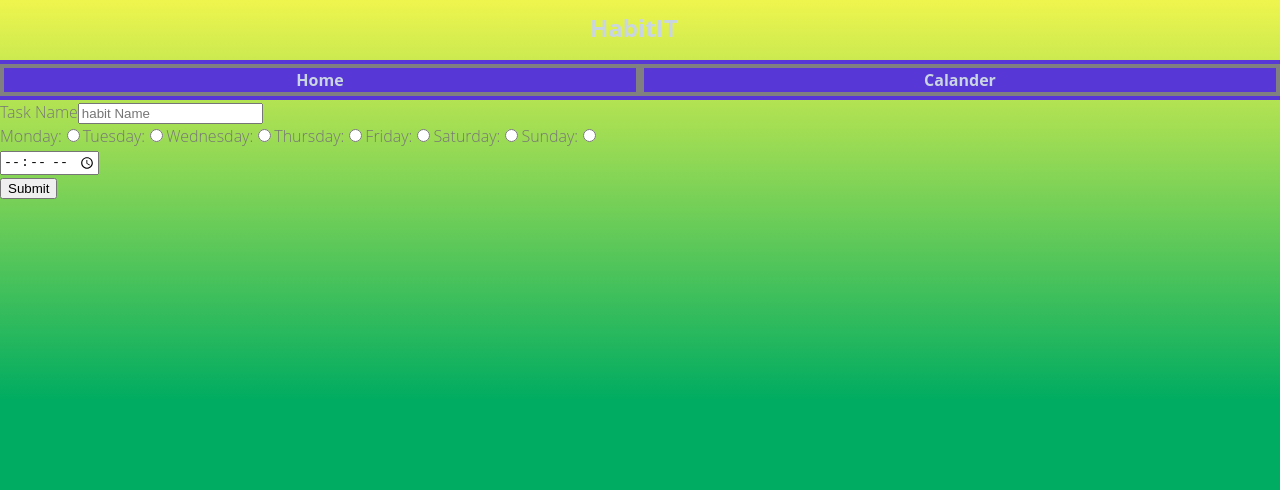
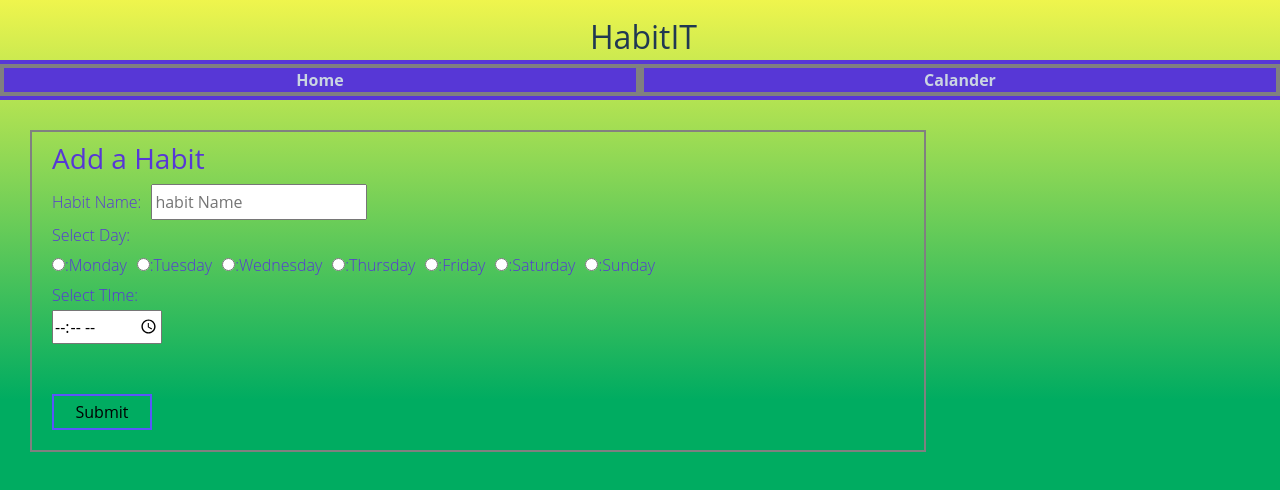
Before and after one commit to NasikhCL/test-habit-tracker, a React (Create React App) app: page /add in a window 1280 px wide. Shown: the top 490 px of the page. Built offline with nearby package versions, Linux system fonts and the light colour scheme.

Commit message:
calendar hint added

```diff
--- a/public/index.html
+++ b/public/index.html
@@ -3,6 +3,9 @@
   <head>
     <meta charset="utf-8">
     <meta name="viewport" content="width=device-width, initial-scale=1">
+    <!-- bootstrap CSS only -->
+    <link href="https://cdn.jsdelivr.net/npm/bootstrap@5.2.2/dist/css/bootstrap.min.css" rel="stylesheet" integrity="sha384-Zenh87qX5JnK2Jl0vWa8Ck2rdkQ2Bzep5IDxbcnCeuOxjzrPF/et3URy9Bv1WTRi" crossorigin="anonymous">
+
     <link rel="stylesheet" href="style.css">
     <!--
       Notice the use of %PUBLIC_URL% in the tag above.
--- a/public/style.css
+++ b/public/style.css
@@ -15,8 +15,7 @@ h2{
     text-shadow: #242B2E;
     width: 100%;
     height: 60px;
-    /* background-color:  */
-    color: #CAD5E2;
+    color: #203852;
 
 }
 
@@ -48,7 +47,8 @@ h2{
 }
 .navigator-route{
     width: 50vw;
-    height: 100%;border: 4px solid grey;
+    height: 100%;
+    border: 4px solid grey;
     box-sizing: border-box;
     /* border: 1px solid black; */
     text-align: center;
@@ -66,8 +66,6 @@ h2{
   width: 100%;
   margin: auto;
   margin-top: 10px;
-  /* position: relative; */
-  /* border: 1px solid blue; */
   height: 60vh;
   overflow-y: scroll;
 }
@@ -76,16 +74,18 @@ h2{
   width: 100px;
   height: 100px;
   border-radius: 50%;
-  background-color: aqua;
+  /* background-color: aqua; */
   position: fixed;
   right: 30px;
   bottom: 30px;
-  transition: all .3s ease-in-out;cursor: pointer;
+  transition: all .3s ease-in-out;
+  cursor: pointer;
 }
 .add-task-btn:hover{
   transform: scale(1.05);
 
 }
+
 .card{
   margin: auto;
   margin-bottom: 20px;
@@ -133,3 +133,50 @@ h2{
 .delete-btn:hover{
   transform: scale(1.2);
 }
+
+
+.add-task-container{
+  line-height: 30px;
+  color:#5737D6;
+  width:70%;
+  margin: 30px;
+  border: 2px solid grey ;
+  padding: 10px 0 20px 20px;
+  transition: all .3s ease-in-out;
+
+
+}
+
+.add-task-container:hover{
+
+background-color:#eeeeee ;
+}
+.input-habit-name{
+  margin-left:10px;
+}
+
+.select-weeks label{
+  margin-right: 10px;
+}
+.set-time{
+  /* padding-left: 10px; */
+}
+.submit-btn{
+  margin-top:50px;
+  /* margin-left:30px; */
+  background-color: transparent;
+  border: 2px solid #5B54FA;
+  width:100px;
+  transition: all .3s ease-in-out;
+
+}
+.submit-btn:hover{
+  background-color: #5B54FA;
+  color:#CAD5E2
+}
+@media screen and (max-width:450px) {
+  .add-task-container{
+    width:80%
+  }
+
+}
--- a/src/components/Addhabit.js
+++ b/src/components/Addhabit.js
@@ -63,47 +63,52 @@ console.log(habit)
 
 
     return(
-            <div className='ui container'>
-            <form className="ui form" onSubmit={(e) => { onSubmit(e) }}>
+            <div className='add-task-container'>
+                <h3>Add a Habit</h3>
+            <form className="form" onSubmit={(e) => { onSubmit(e) }}>
                 <div className="field">
-                    <label>Task Name</label>
-                    <input type="text" value={habit.habitName} placeholder="habit Name" onChange={(e) => { setHabit({habitName : e.target.value}) }} />
+                    <label>Habit Name: </label>
+                    <input type="text" className="input-habit-name" value={habit.habitName} placeholder="habit Name" onChange={(e) => { setHabit({habitName : e.target.value}) }} />
                 </div>
                 <div className="select-weeks">
+                    <label>Select Day:</label>
+                    <br/>
                     <label>
-                        Monday:
                         <input type='radio' name="week" value="MON" checked={week.week === 'MON'} onChange={onChange} />
+                        :Monday
                     </label>
                     <label>
-                        Tuesday:
                         <input type='radio' name="week" value="TUE"  checked={week.week === 'TUE'} onChange={onChange} />
+                        :Tuesday
                     </label>
                     <label>
-                        Wednesday:
                         <input type='radio' name="week" value="WED" checked={week.week === 'WED'} onChange={onChange} />
+                        :Wednesday
                     </label>
 
                     <label>
-                        Thursday:
                         <input type='radio' name="week" value="THU" checked={week.week === 'THU'} onChange={onChange} />
+                        :Thursday
                     </label>
                     <label>
-                        Friday:
                         <input type='radio' name="week" value="FRI" checked={week.week === 'FRI'} onChange={onChange} />
+                        :Friday
                     </label>
                     <label>
-                        Saturday:
                         <input type='radio' name="week" value="SAT" checked={week.week === 'SAT'} onChange={onChange} />
+                        :Saturday
                     </label>
                     <label>
-                        Sunday:
                         <input type='radio' name="week" value="SUN" checked={week.week === 'SUN'} onChange={onChange} />
+                        :Sunday
                     </label>
                 </div>
                 <div className="set-time">
-                    <input type='time' value={time} onChange={(e)=> setTime(e.target.value)}/>
+                <label>Select TIme:</label>
+                    <br/>
+                    <input type='time' className="set-time" value={time} onChange={(e)=> setTime(e.target.value)}/>
                 </div>
-                <button className="ui button primary" type="submit">Submit</button>
+                <button className="submit-btn" type="submit">Submit</button>
             </form>
 
         </div>
--- a/src/components/CalenderContainer.js
+++ b/src/components/CalenderContainer.js
@@ -30,6 +30,31 @@ export default function CalanderContainer() {
   })
   return (
     <div>
+      <div className="calander-hint">
+        <div>calander hint</div>
+        <div className="hint-box-container">
+          <div className="hint-box">
+             <div className="hint-border-today"> </div>
+
+             <p>today's date</p>
+          </div>
+          <hr/>
+          <div className="pending-hint hint-box">
+             <div className="hint-border-pending"> </div>
+             <p>Habit Pending </p>
+          </div>
+          <hr/>
+          <div className="pending-hint hint-box">
+             <div className="hint-border-not-complete"> </div>
+             <p>Habit Not Complete </p>
+          </div>
+          <hr/>
+          <div className="pending-hint hint-box">
+             <div className="hint-border-complete"> </div>
+             <p>Habit Complete </p>
+          </div>
+        </div>
+      </div>
       {habitCalander}
     </div>
   );
--- a/src/components/style.css
+++ b/src/components/style.css
@@ -278,3 +278,82 @@ main {
   flex-basis: calc(100% / 7);
   width: calc(100% / 7);
 }
+.calander-hint{
+margin-left: 30px;
+transition: all .5s ease-in-out;
+cursor:pointer;
+
+}
+
+.hint-box-container{
+  position: fixed;
+  top:120px;
+  left:60px;
+  width: 300px;
+  /* height:400px; */
+  padding: 30px 0 30px 10px;
+
+
+  z-index: 1;
+  border:1px solid black;
+  display: none;
+  background-color: rgba(255, 255, 255, 0.849);
+  box-shadow: 2px 2px 2px grey;
+  font-weight: bold;
+  /* cursor:pointer; */
+
+}
+.calander-hint:hover{
+  color:black;
+
+}
+.calander-hint:hover .hint-box-container{
+  display: block;
+
+}
+.hint-box{
+  width: 250px;
+  height: 50px;
+  /* border:1px solid black; */
+  display: flex;
+  flex-wrap: wrap;
+  justify-content: space-between;
+  align-items: center;
+  margin-bottom: 10px;
+
+}
+.hint-border-today{
+  /* margin-right:20px ; */
+  width:60px;
+  height:50px;
+  border-left: 10px solid grey;
+  border-right: 10px solid grey;
+}
+.hint-border-pending{
+  width: 60px;
+  height: 50px;
+  border-top: 10px solid orange;
+  border-bottom: 10px solid orange;
+}
+.hint-border-not-complete{
+  width: 60px;
+  height: 50px;
+  border-top: 10px solid red;
+  border-bottom: 10px solid red;
+}
+.hint-border-complete{
+  width: 60px;
+  height: 50px;
+  border-top: 10px solid green;
+  border-bottom: 10px solid green;
+}
+
+@media screen and (max-width:450px) {
+  .hint-box{
+    width:200px;
+  }
+  .hint-box-container{
+    left:0;
+  }
+
+}
```
